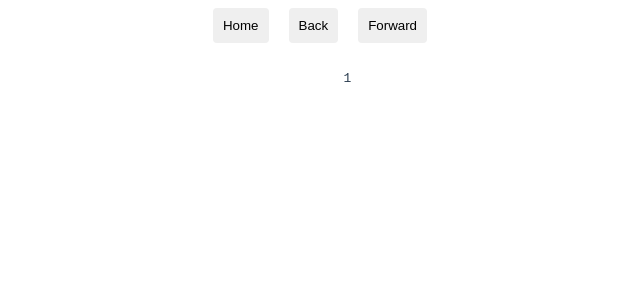
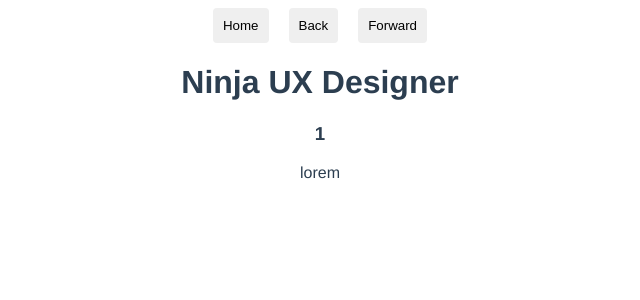
Before and after one commit to ayushman-git/vue-router-L, a Vue app: page /jobs/1 in a window 1280 px wide. Shown: the top 300 px of the page, without its empty margins (320-960 px from the left). Built offline with nearby package versions, Linux system fonts and the light colour scheme; data requests are answered from the project's data file.

Commit message:
added fetch to job details

```diff
--- a/src/views/jobs/JobDetails.vue
+++ b/src/views/jobs/JobDetails.vue
@@ -1,10 +1,8 @@
 <template>
-  <div>
-    <pre>
-      <code>
-        {{ id }} {{somethingElse}}
-        </code>
-      </pre>
+  <div v-if="job">
+    <h1>{{ job.title }}</h1>
+    <h3>{{ job.id }}</h3>
+    <p>{{ job.details }}</p>
   </div>
 </template>
 
@@ -12,6 +10,25 @@
 export default {
   name: "JobDetails",
   props: ["id", "somethingElse"],
+  data() {
+    return {
+      job: null,
+    };
+  },
+  mounted() {
+    this.fetchJob();
+  },
+  methods: {
+    async fetchJob() {
+      try {
+        const rawData = await fetch(`http://localhost:3001/jobs/${this.id}`);
+        const dataJson = await rawData.json();
+        this.job = dataJson;
+      } catch (err) {
+        console.log(err);
+      }
+    },
+  },
 };
 </script>
 
```
